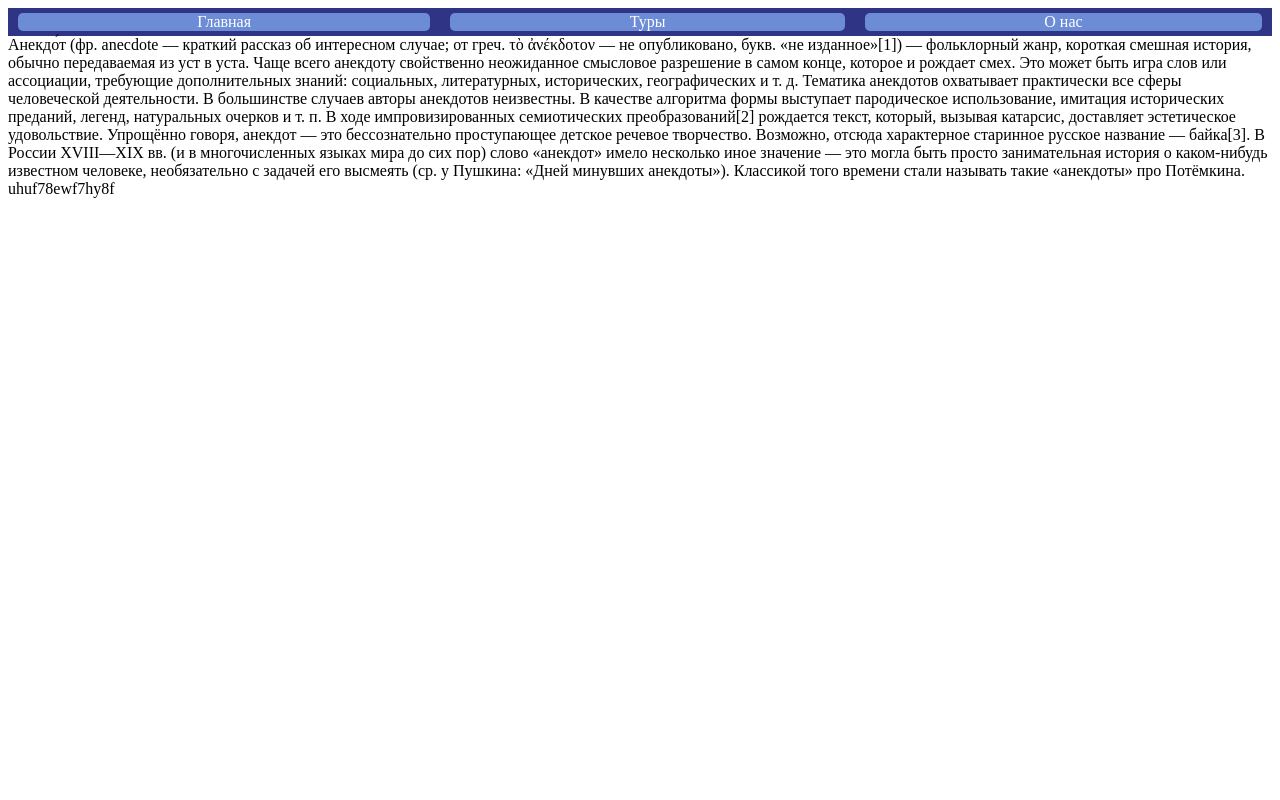
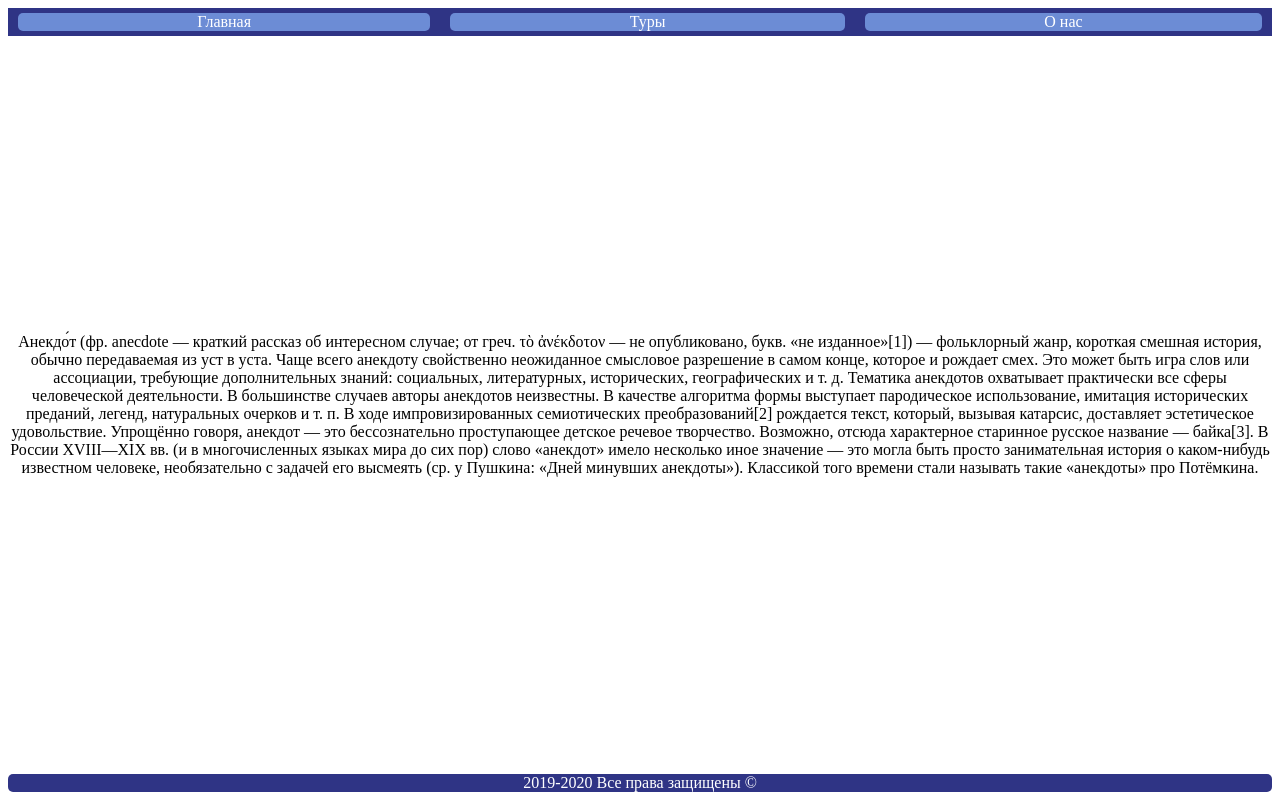
Before and after one commit to skeletoff/tur.ag, a plain HTML site: page index.html in a window 1280 px wide. Drawn offline with Linux system fonts and the light colour scheme.

Commit message:
Add files via upload

```diff
--- a/index.html
+++ b/index.html
@@ -31,7 +31,7 @@
     (ср. у Пушкина: «Дней минувших анекдоты»). Классикой того времени стали называть такие «анекдоты» про Потёмкина.
   </main>
   <footer>
-    <div id="footer">uhuf78ewf7hy8f</div>
+    <div id="footer">2019-2020 Все права защищены ©</div>
   </footer>
 </body>
 
--- a/style.css
+++ b/style.css
@@ -17,12 +17,18 @@ header>a{
     flex-grow: 1;
     text-decoration: none;
 }
-.footer{
+footer{
+    background-color: #2F3485;
+    color: white;
 
+    border-radius: 5px;
 }
 
 html,body{
     display:flex;
     flex-direction: column;
     justify-content: space-between;
+    height: 100%;
+    text-align: center;
+
 }
```
